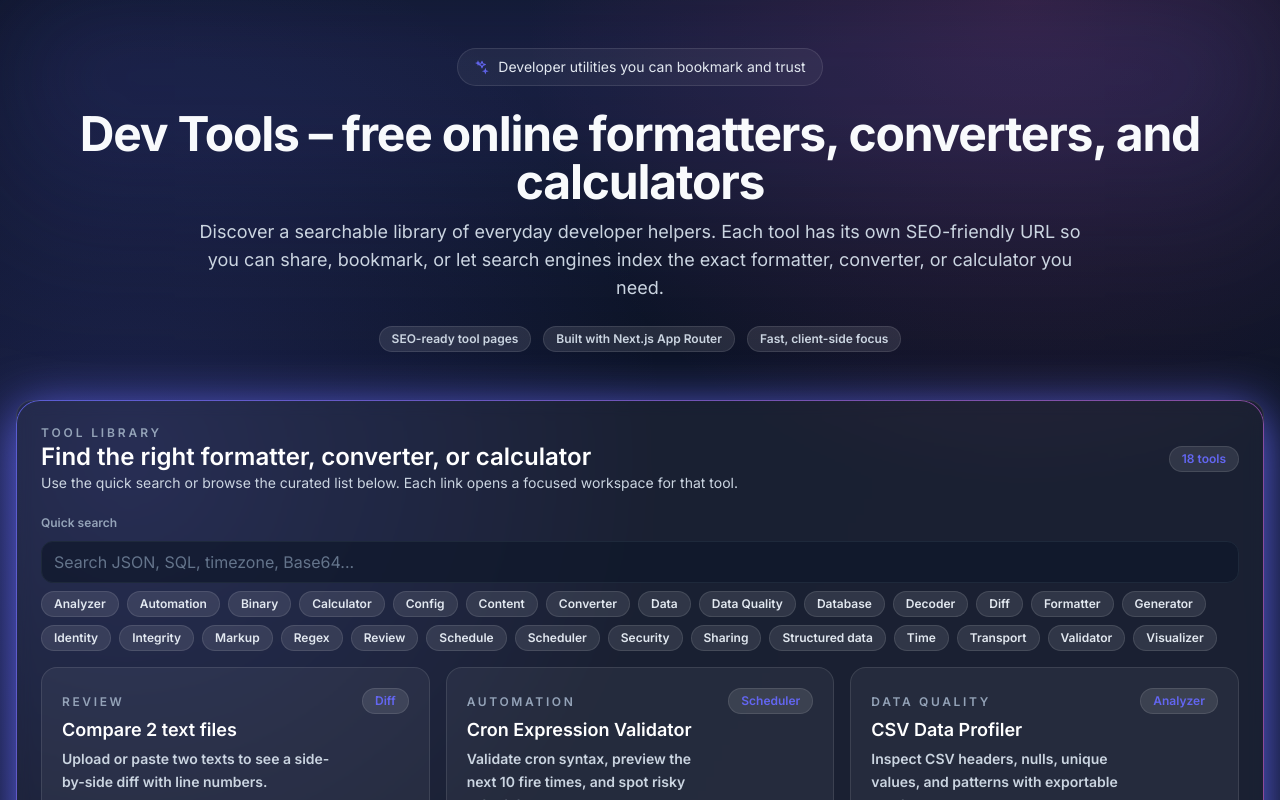
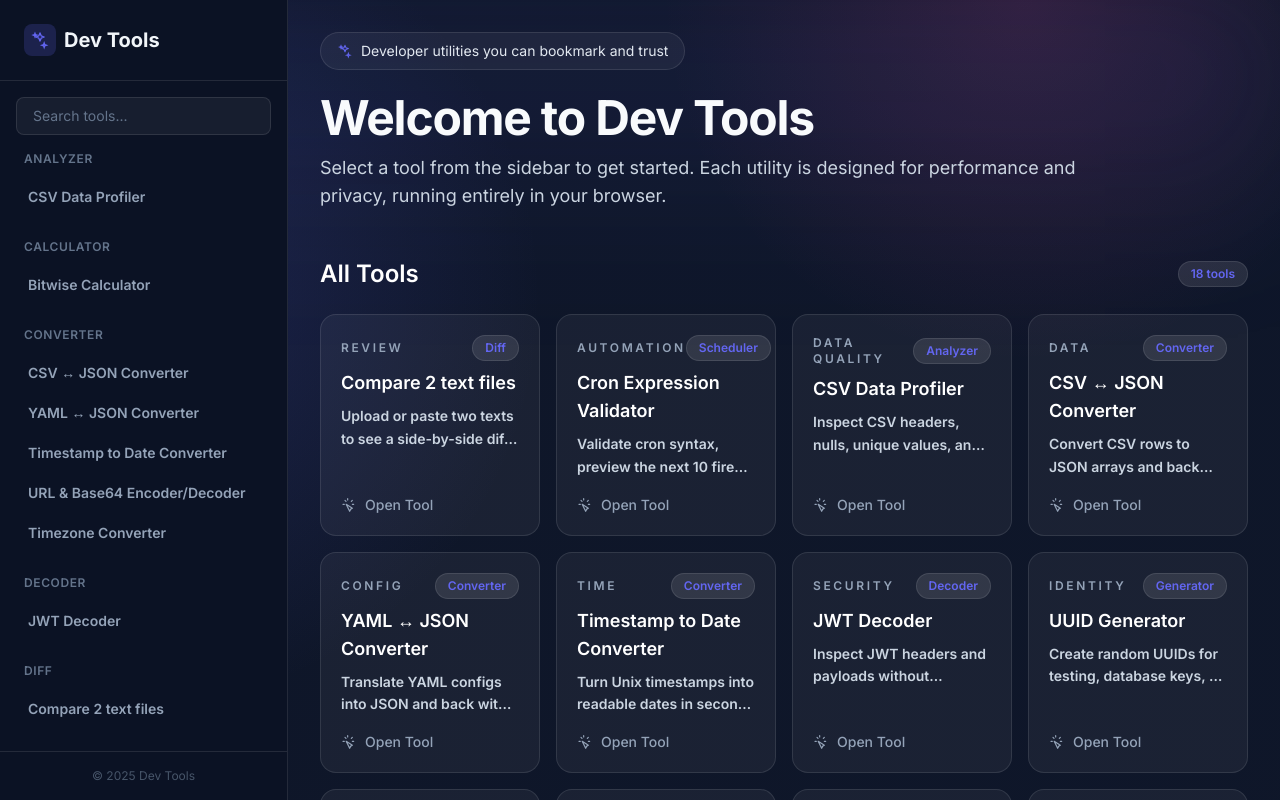
Before and after one commit to henryphchan/dev-tools, a Next.js app: page / in a window 1280 px wide. Shown: the top 800 px of the page. Built offline with nearby package versions, Linux system fonts and the light colour scheme.

Commit message:
revamp layout

```diff
--- a/app/layout.tsx
+++ b/app/layout.tsx
@@ -1,6 +1,7 @@
 import type { Metadata } from 'next';
 import './globals.css';
 import { Inter, Fira_Code } from 'next/font/google';
+import { Sidebar } from '../components/Sidebar';
 
 const inter = Inter({ subsets: ['latin'] });
 const fira = Fira_Code({ subsets: ['latin'], variable: '--font-fira' });
@@ -39,9 +40,14 @@ export default function RootLayout({
 }) {
   return (
     <html lang="en">
-      <body className={`${inter.className} ${fira.variable}`}>
-        <div className="absolute inset-x-0 top-0 h-72 bg-gradient-to-b from-brand/20 via-brand/10 to-transparent blur-3xl" aria-hidden />
-        <div className="relative">{children}</div>
+      <body className={`${inter.className} ${fira.variable} bg-[#0b1224] text-slate-200`}>
+        <Sidebar />
+        <div className="pl-72 min-h-screen flex flex-col">
+          <div className="absolute inset-x-0 top-0 h-72 bg-gradient-to-b from-brand/10 via-brand/5 to-transparent blur-3xl pointer-events-none" aria-hidden />
+          <main className="flex-1 relative z-10 p-8">
+            {children}
+          </main>
+        </div>
       </body>
     </html>
   );
--- a/app/page.tsx
+++ b/app/page.tsx
@@ -1,155 +1,58 @@
 'use client';
 
 import Link from 'next/link';
-import { useMemo, useState } from 'react';
 import { tools } from '../lib/tools';
 import { CursorArrowRaysIcon, SparklesIcon } from '../components/icons';
 
 export default function Home() {
-  const [searchTerm, setSearchTerm] = useState('');
-  const [selectedCategories, setSelectedCategories] = useState<string[]>([]);
-
-  const categories = useMemo(() => {
-    const labels = tools.flatMap((tool) => [tool.badge, tool.accent]);
-    return Array.from(new Set(labels)).sort((a, b) => a.localeCompare(b));
-  }, []);
-
-  const filteredTools = useMemo(() => {
-    const term = searchTerm.trim().toLowerCase();
-    const hasActiveCategories = selectedCategories.length > 0;
-
-    return tools.filter((tool) => {
-      const matchesSearch =
-        !term ||
-        tool.title.toLowerCase().includes(term) ||
-        tool.description.toLowerCase().includes(term) ||
-        tool.keywords.some((keyword) => keyword.toLowerCase().includes(term));
-
-      if (!matchesSearch) return false;
-
-      if (!hasActiveCategories) return true;
-
-      const toolCategories = [tool.badge, tool.accent];
-      return selectedCategories.some((category) => toolCategories.includes(category));
-    });
-  }, [searchTerm, selectedCategories]);
-
-  const toggleCategory = (category: string) => {
-    setSelectedCategories((prev) =>
-      prev.includes(category) ? prev.filter((item) => item !== category) : [...prev, category]
-    );
-  };
-
-  const clearFilters = () => {
-    setSearchTerm('');
-    setSelectedCategories([]);
-  };
-
   return (
-    <main className="max-w-7xl mx-auto px-4 py-12 space-y-12">
-      <header className="space-y-6 text-center">
-        <div className="mx-auto inline-flex items-center gap-2 rounded-full border border-white/10 bg-white/5 px-4 py-2 text-sm text-slate-200">
+    <div className="max-w-6xl mx-auto space-y-12">
+      <header className="space-y-6">
+        <div className="inline-flex items-center gap-2 rounded-full border border-white/10 bg-white/5 px-4 py-2 text-sm text-slate-200">
           <SparklesIcon className="w-4 h-4 text-brand" />
           Developer utilities you can bookmark and trust
         </div>
         <div className="space-y-3">
           <h1 className="text-4xl md:text-5xl font-bold tracking-tight text-slate-50">
-            Dev Tools – free online formatters, converters, and calculators
+            Welcome to Dev Tools
           </h1>
-          <p className="max-w-4xl mx-auto text-lg text-slate-300">
-            Discover a searchable library of everyday developer helpers. Each tool has its own SEO-friendly URL so you can share, bookmark, or let search engines index the exact formatter, converter, or calculator you need.
+          <p className="max-w-3xl text-lg text-slate-300">
+            Select a tool from the sidebar to get started. Each utility is designed for performance and privacy, running entirely in your browser.
           </p>
-        </div>
-        <div className="flex flex-wrap justify-center gap-3 text-sm text-slate-300">
-          <span className="badge">SEO-ready tool pages</span>
-          <span className="badge">Built with Next.js App Router</span>
-          <span className="badge">Fast, client-side focus</span>
         </div>
       </header>
 
-      <section className="section-card gradient-border space-y-4">
-        <div className="flex flex-col gap-2 sm:flex-row sm:items-center sm:justify-between">
-          <div>
-            <p className="text-xs uppercase tracking-[0.24em] text-slate-400 font-semibold">Tool Library</p>
-            <h2 className="text-2xl font-semibold text-white">Find the right formatter, converter, or calculator</h2>
-            <p className="text-sm text-slate-300">Use the quick search or browse the curated list below. Each link opens a focused workspace for that tool.</p>
-          </div>
+      <section className="space-y-6">
+        <div className="flex items-center justify-between">
+          <h2 className="text-2xl font-semibold text-white">All Tools</h2>
           <span className="badge bg-brand/15 text-brand border-brand/30">{tools.length} tools</span>
         </div>
-        <div className="space-y-2">
-          <label className="text-xs font-semibold text-slate-400" htmlFor="tool-search">Quick search</label>
-          <input
-            id="tool-search"
-            type="search"
-            value={searchTerm}
-            onChange={(e) => setSearchTerm(e.target.value)}
-            placeholder="Search JSON, SQL, timezone, Base64..."
-            className="w-full px-3 py-2"
-          />
-          <div className="flex flex-wrap items-center gap-2">
-            {categories.map((category) => {
-              const isActive = selectedCategories.includes(category);
-              return (
-                <button
-                  type="button"
-                  key={category}
-                  onClick={() => toggleCategory(category)}
-                  className={`badge border ${
-                    isActive
-                      ? 'bg-brand/20 border-brand/40 text-brand'
-                      : 'bg-white/5 border-white/10 text-slate-200 hover:border-brand/30 hover:bg-brand/5'
-                  }`}
-                >
-                  {category}
-                </button>
-              );
-            })}
-            {(searchTerm || selectedCategories.length > 0) && (
-              <button
-                type="button"
-                onClick={clearFilters}
-                className="text-sm font-semibold text-slate-300 underline-offset-4 hover:text-white"
-              >
-                Clear filters
-              </button>
-            )}
-          </div>
-        </div>
 
-        <div className="grid gap-4 sm:grid-cols-2 lg:grid-cols-3">
-          {filteredTools.map((tool) => (
+        <div className="grid gap-4 sm:grid-cols-2 lg:grid-cols-3 xl:grid-cols-4">
+          {tools.map((tool) => (
             <Link
               key={tool.id}
               href={`/tools/${tool.slug}`}
-              className="relative block rounded-2xl border border-white/10 bg-white/5 p-5 hover:border-brand/40 hover:bg-brand/5 transition"
+              className="group relative block rounded-2xl border border-white/10 bg-white/5 p-5 hover:border-brand/40 hover:bg-brand/5 transition"
             >
-              <div className="flex items-start justify-between gap-4">
-                <div className="space-y-1">
-                  <span className="text-xs uppercase tracking-[0.22em] text-slate-400 font-semibold">{tool.accent}</span>
-                  <h3 className="text-lg font-semibold text-white">{tool.title}</h3>
-                  <p className="text-sm text-slate-300 leading-relaxed">{tool.description}</p>
+              <div className="flex flex-col h-full justify-between gap-4">
+                <div className="space-y-2">
+                  <div className="flex items-center justify-between">
+                    <span className="text-xs uppercase tracking-[0.22em] text-slate-400 font-semibold">{tool.accent}</span>
+                    <span className="badge group-hover:bg-brand/20 group-hover:text-brand transition-colors">{tool.badge}</span>
+                  </div>
+                  <h3 className="text-lg font-semibold text-white group-hover:text-brand transition-colors">{tool.title}</h3>
+                  <p className="text-sm text-slate-300 leading-relaxed line-clamp-2">{tool.description}</p>
                 </div>
-                <span className="badge">{tool.badge}</span>
-              </div>
-              <div className="mt-3 inline-flex items-center gap-2 text-sm text-brand font-semibold">
-                <CursorArrowRaysIcon className="w-4 h-4" />
-                Open {tool.title}
+                <div className="flex items-center gap-2 text-sm text-slate-400 group-hover:text-brand font-medium transition-colors">
+                  <CursorArrowRaysIcon className="w-4 h-4" />
+                  Open Tool
+                </div>
               </div>
             </Link>
           ))}
-          {filteredTools.length === 0 && (
-            <p className="text-sm text-slate-300 sm:col-span-2 lg:col-span-3">No tools match that search—try another keyword like “JSON”, “SQL”, or “timezone”.</p>
-          )}
         </div>
       </section>
-
-      <section className="space-y-3">
-        <p className="text-xs uppercase tracking-[0.24em] text-slate-400 font-semibold text-center">Why Dev Tools</p>
-        <h2 className="text-3xl font-semibold text-white text-center">Optimized for discoverability and focus</h2>
-        <p className="max-w-4xl mx-auto text-center text-slate-300">
-          Every utility has a descriptive title, dedicated URL, and shareable metadata so your teammates—and search engines—can jump directly into the exact workflow they need. Bookmark your favorites or link them in documentation without losing context.
-        </p>
-      </section>
-    </main>
+    </div>
   );
 }
--- /dev/null
+++ b/components/Sidebar.tsx
@@ -0,0 +1,103 @@
+'use client';
+
+import Link from 'next/link';
+import { usePathname } from 'next/navigation';
+import { useMemo, useState } from 'react';
+import { tools } from '../lib/tools';
+import { SparklesIcon, MagnifyingGlassIcon } from './icons'; // Assuming MagnifyingGlassIcon exists or I'll add it
+
+export function Sidebar() {
+  const pathname = usePathname();
+  const [filter, setFilter] = useState('');
+
+  const categories = useMemo(() => {
+    const cats = new Set(tools.map((t) => t.badge));
+    return Array.from(cats).sort();
+  }, []);
+
+  const filteredTools = useMemo(() => {
+    const term = filter.toLowerCase();
+    return tools.filter(
+      (t) =>
+        t.title.toLowerCase().includes(term) ||
+        t.badge.toLowerCase().includes(term)
+    );
+  }, [filter]);
+
+  const groupedTools = useMemo(() => {
+    const groups: Record<string, typeof tools> = {};
+    categories.forEach((cat) => {
+      const toolsInCat = filteredTools.filter((t) => t.badge === cat);
+      if (toolsInCat.length > 0) {
+        groups[cat] = toolsInCat;
+      }
+    });
+    return groups;
+  }, [categories, filteredTools]);
+
+  return (
+    <aside className="fixed inset-y-0 left-0 z-50 w-72 border-r border-white/10 bg-[#0b1224] flex flex-col">
+      <div className="p-6 border-b border-white/10">
+        <Link href="/" className="flex items-center gap-2 text-slate-100 font-bold text-xl">
+          <div className="p-1.5 bg-brand/20 rounded-lg text-brand">
+            <SparklesIcon className="w-5 h-5" />
+          </div>
+          Dev Tools
+        </Link>
+      </div>
+
+      <div className="p-4">
+        <div className="relative">
+          <input
+            type="text"
+            placeholder="Search tools..."
+            value={filter}
+            onChange={(e) => setFilter(e.target.value)}
+            className="w-full bg-white/5 border border-white/10 rounded-lg px-4 py-2 text-sm text-slate-200 placeholder:text-slate-500 focus:outline-none focus:border-brand/50 focus:ring-1 focus:ring-brand/50 transition-all"
+          />
+        </div>
+      </div>
+
+      <nav className="flex-1 overflow-y-auto px-4 pb-6 space-y-6 custom-scrollbar">
+        {Object.entries(groupedTools).map(([category, categoryTools]) => (
+          <div key={category}>
+            <h3 className="text-xs font-semibold text-slate-500 uppercase tracking-wider mb-3 px-2">
+              {category}
+            </h3>
+            <ul className="space-y-1">
+              {categoryTools.map((tool) => {
+                const isActive = pathname === `/tools/${tool.slug}`;
+                return (
+                  <li key={tool.id}>
+                    <Link
+                      href={`/tools/${tool.slug}`}
+                      className={`block px-3 py-2 rounded-lg text-sm transition-colors ${
+                        isActive
+                          ? 'bg-brand/10 text-brand font-medium'
+                          : 'text-slate-400 hover:text-slate-200 hover:bg-white/5'
+                      }`}
+                    >
+                      {tool.title}
+                    </Link>
+                  </li>
+                );
+              })}
+            </ul>
+          </div>
+        ))}
+
+        {filteredTools.length === 0 && (
+            <div className="px-2 text-sm text-slate-500">
+                No tools found.
+            </div>
+        )}
+      </nav>
+
+      <div className="p-4 border-t border-white/10">
+          <p className="text-xs text-slate-600 text-center">
+              &copy; {new Date().getFullYear()} Dev Tools
+          </p>
+      </div>
+    </aside>
+  );
+}
--- a/components/ToolWorkspace.tsx
+++ b/components/ToolWorkspace.tsx
@@ -920,7 +920,7 @@ export function ToolWorkspace({ tool }: { tool: ToolInfo }) {
   }, []);
 
   return (
-    <main className="max-w-5xl mx-auto px-4 py-10 space-y-8">
+    <main className="w-full mx-auto px-4 py-6 space-y-6">
       <nav className="flex items-center gap-2 text-sm text-slate-300" aria-label="Breadcrumb">
         <Link href="/" className="hover:text-white">Home</Link>
         <span aria-hidden>/</span>
--- a/components/icons.tsx
+++ b/components/icons.tsx
@@ -45,3 +45,11 @@ export function ArrowPathRoundedSquareIcon(props: SVGProps<SVGSVGElement>) {
     </svg>
   );
 }
+
+export function MagnifyingGlassIcon(props: SVGProps<SVGSVGElement>) {
+  return (
+    <svg viewBox="0 0 24 24" fill="none" stroke="currentColor" strokeWidth="1.6" {...props}>
+      <path strokeLinecap="round" strokeLinejoin="round" d="M21 21l-5.197-5.197m0 0A7.5 7.5 0 105.196 5.196a7.5 7.5 0 0010.607 10.607z" />
+    </svg>
+  );
+}
--- a/tsconfig.json
+++ b/tsconfig.json
@@ -1,6 +1,6 @@
 {
   "compilerOptions": {
-    "target": "es5",
+    "target": "es2017",
     "lib": [
       "dom",
       "dom.iterable",
```
